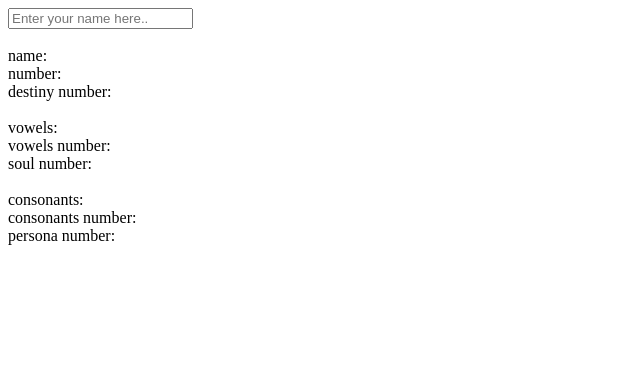
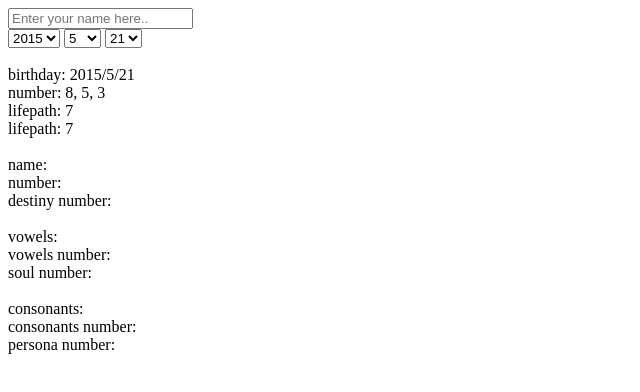
Before and after one commit to keiichiroy/suhicolor-dentaku, a website: page index.html in a window 1280 px wide. Shown: the whole page, without its empty margins (0-640 px from the left). Drawn offline with nearby package versions, Linux system fonts and the light colour scheme.

Commit message:
Add lifepath display function

```diff
--- a/index.html
+++ b/index.html
@@ -6,7 +6,16 @@
   <script src="js/app.js"></script>
 </head>
 <body ng-controller="suhiColorCtrl">
-<input type="text" ng-model="nameform" placeholder="Enter your name here.."></input> <br/><br/>
+<input type="text" ng-model="nameform" placeholder="Enter your name here.."></input> <br/>
+<select ng-model="year" ng-options="year for year in years" placeholder="Year"></select>
+<select ng-model="month" ng-options="month for month in months"></select>
+<select ng-model="day" ng-options="day for day in days"></select>
+ <br/><br/>
+birthday: {{year}}/{{month}}/{{day}} <br/>
+number: {{year|summary}}, {{month|summary}}, {{day|summary}} <br/>
+lifepath: {{ (year|summary) + (month|summary) + (day|summary) | summary }} <br/>
+lifepath: {{ year + month + day | summary }} <br/>
+<br/>
 name: {{nameform}} <br/>
 number: {{nameform|char2num}} <br/>
 destiny number: {{nameform|char2num|summary}} <br/>
--- a/js/app.js
+++ b/js/app.js
@@ -8,7 +8,17 @@ angular.module('suhiColorApp', [])
    * @description App controller
    */
   .controller('suhiColorCtrl',['$scope', function($scope) {
-
+    var D = new Date();
+    $scope.years = [];
+    $scope.months = [];
+    $scope.days = [];
+    for(var i=1900;i<D.getFullYear()+1;i++){ $scope.years.push(i); }
+    for(var i=1;i<13;i++){ $scope.months.push(i); }
+    for(var i=1;i<32;i++){ $scope.days.push(i); }
+    $scope.year = $scope.years[$scope.years.length-1];
+    $scope.month = D.getMonth()+1;
+    $scope.day = D.getDate();
+    //console.log($scope.year+'/'+$scope.month+'/'+$scope.day);
     // Init callback
     $scope.init = function(){
       //console.log('suhicolordentaku.init');
```
